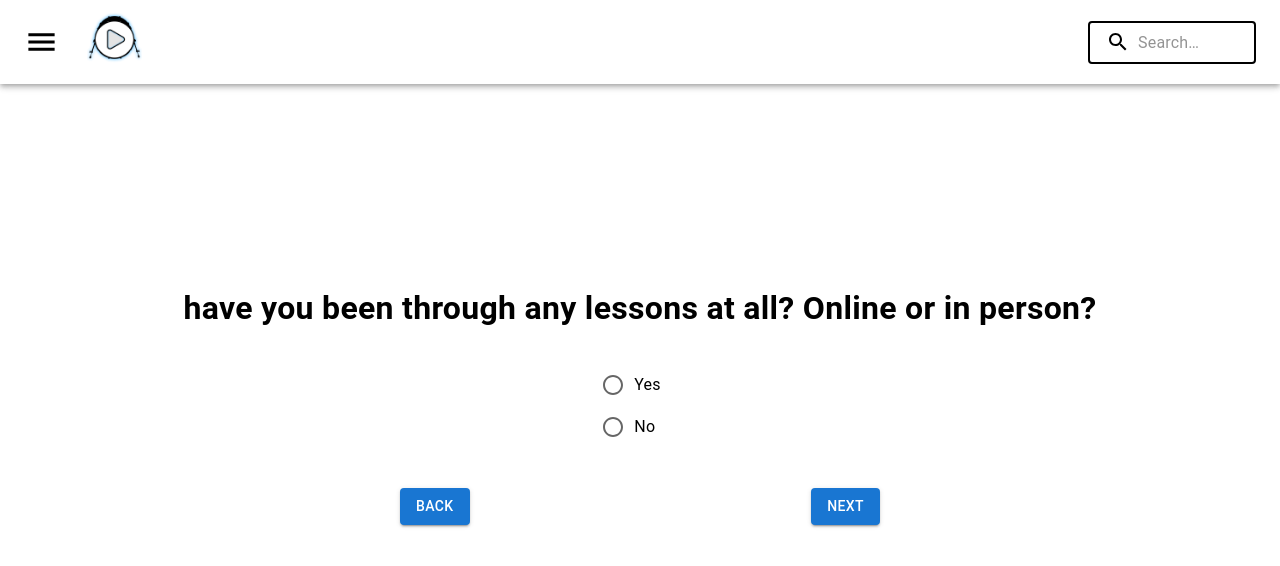
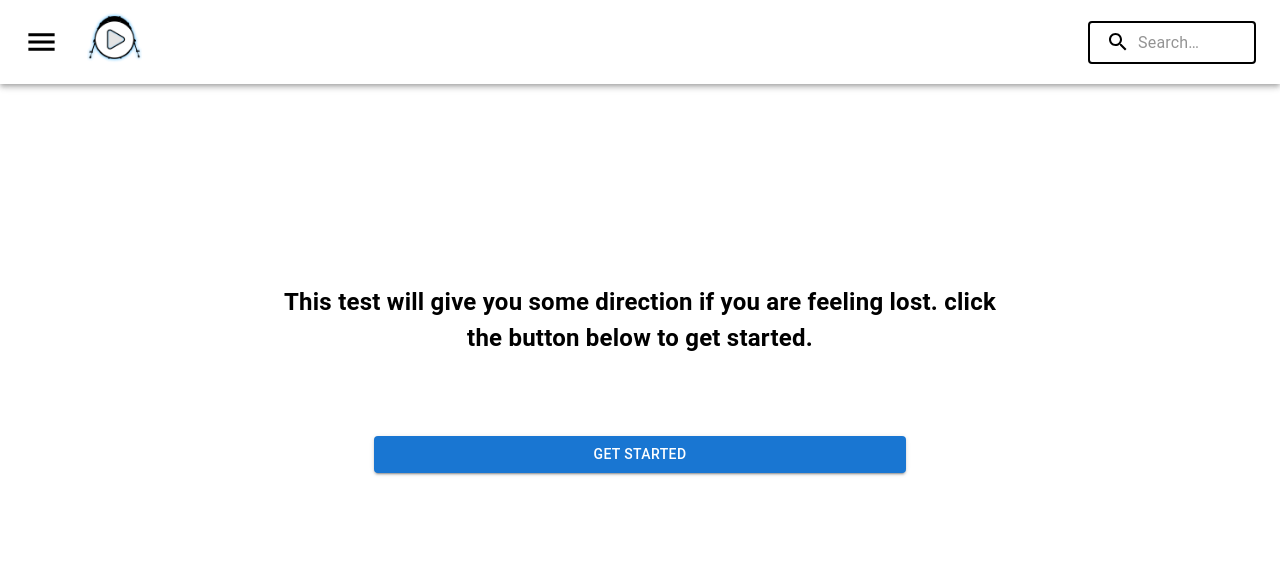
Before and after one commit to Jaron15/DrumClass, a Next.js app: page /recommendation in a window 1280 px wide. Shown: the top 566 px of the page. Built offline with nearby package versions, Linux system fonts and the light colour scheme.

Commit message:
test intro/outro

```diff
--- a/pages/recommendation/index.js
+++ b/pages/recommendation/index.js
@@ -1,4 +1,4 @@
-import React, { Fragment, useContext, useState } from 'react';
+import React, { Fragment, useContext, useState, useEffect } from 'react';
 import CategoryProvider from '../../store/CategoryProvider';
 import CategoryContext from '../../store/category-context';
 import { Typography } from '@mui/material';
@@ -9,6 +9,7 @@ import FormControlLabel from '@mui/material/FormControlLabel';
 import FormControl from '@mui/material/FormControl';
 import Button from '@mui/material/Button';
 import { useRouter } from 'next/router';
+import Stack from '@mui/material/Stack';
 
 
 
@@ -18,16 +19,27 @@ function index() {
     const questions = catCtx.questions;
 
     const [value, setValue] = useState('');
-    const [questionNumber, setQuestionNumber] = useState(0)
+    const [questionNumber, setQuestionNumber] = useState(-1)
+    const [testActive, setTestActive] = useState(false)
 
   const handleChange = (event) => {
     setValue(event.target.value);
   };
   const next = () => {
-    const subject = questions[questionNumber].category
-    if (value === 'No') {
+    if (questionNumber === -1) {
+      let number = questionNumber + 1;
+    setQuestionNumber(number)
+    setTestActive(true)
+    setValue('');
+    }
+    else if (questionNumber === 5 ) {
+      setTestActive(false)
+    }
+    else if (value === 'No') {
+      const subject = questions[questionNumber].category
       router.push('/recommendation/' + subject)
     }
+
     let number = questionNumber + 1;
     setQuestionNumber(number)
     setValue('');
@@ -36,11 +48,33 @@ function index() {
     let number = questionNumber -1;
     setQuestionNumber(number)
   }
-  console.log(value)
+  console.log(questionNumber)
 
+const intro = (<Box sx={{display: 'flex', flexDirection: 'column', justifyContent: "center"}}>
+<Typography sx={{textAlign: 'center', fontWeight: 'bold', fontSize: '3vh', margin: 'auto', width: '70%'}}>This test will give you some direction if you are feeling lost. click the button below to get started.</Typography>
+<Box sx={{display: 'flex', justifyContent: 'center', marginTop: '10vh'}}>
+<Button variant="contained"  onClick={next} sx={{width: "50%"}}>Get started</Button>
+</Box>
+</Box> )
+
+const outro = (<Box sx={{mx: {xs:'1vh', md: '5vh'}, }}>
+<Typography sx={{fontWeight: 'bold', fontSize: {md: '3vh'}}}>
+  It looks like you have a pretty good foundation on the drums. Everyone learns differently and it depends on what kind of drummer you want to be, so although I can't give specific recommendations suited to every individual, learning different things and practicing is only going to help. Look through any of the categories on the categories page or search for a specfic topic youre interested in in the search bar. If you feel like you still need more guidance check out possibly getting a membership to one of the thorough course websites like Drumeo or Drum Beats Online (DBO Academy). Or look around near you for in person lessons.
+  </Typography>
+
+  <Box sx={{display: 'flex', justifyContent: 'center', marginTop: '5vh'}}>
+  <Stack direction="row" spacing={3}>
+<Button onClick={() => router.push('/')}>Go home</Button>
+<Button onClick={() => router.push('/categories')}>Go to categories</Button>
+</Stack>
+</Box>
+
+  </Box> )
   return (
     <Box sx={{width: '100%', height: '100%', display: 'flex', flexDirection: "column", alignItems: 'center', my: {xs:'15vh', sm:'25vh'}}}>
-      <Box sx={{mx: 'auto',  }}>
+     {questionNumber === -1 && intro}
+     { testActive && (
+     <Fragment><Box sx={{mx: 'auto',  }}>
     <Typography sx={{mx: 'auto', px: '1.5vh', width: '100%', textAlign: 'center', fontWeight: 'bold', fontSize: '4vh' }}>
       {questions[questionNumber].question}
       </Typography>
@@ -64,7 +98,9 @@ function index() {
     <Button variant="contained" onClick={back} sx={{marginLeft: '2vh'}}>Back</Button>
     <Button variant="contained"  onClick={next} sx={{marginRight: '2vh'}}>Next</Button>
     </Box>
-
+    </Fragment>)
+    }
+  {questionNumber === 6 && outro}
     </Box>
   )
 }
--- a/store/category-context.js
+++ b/store/category-context.js
@@ -25,7 +25,7 @@ const CategoryContext = React.createContext({
 ],
 
 questions: [ {
-    question: 'have you been through any lessons at all? Online or in person?',
+    question: 'Have you been through any lessons at all? Online or in person?',
     category: 'Beginner',
     About: "Luckily, there are plenty of videos made by many creators for someone exactly where you're at. Select any beginner level video and it should give you a good place to start."
 },
```
